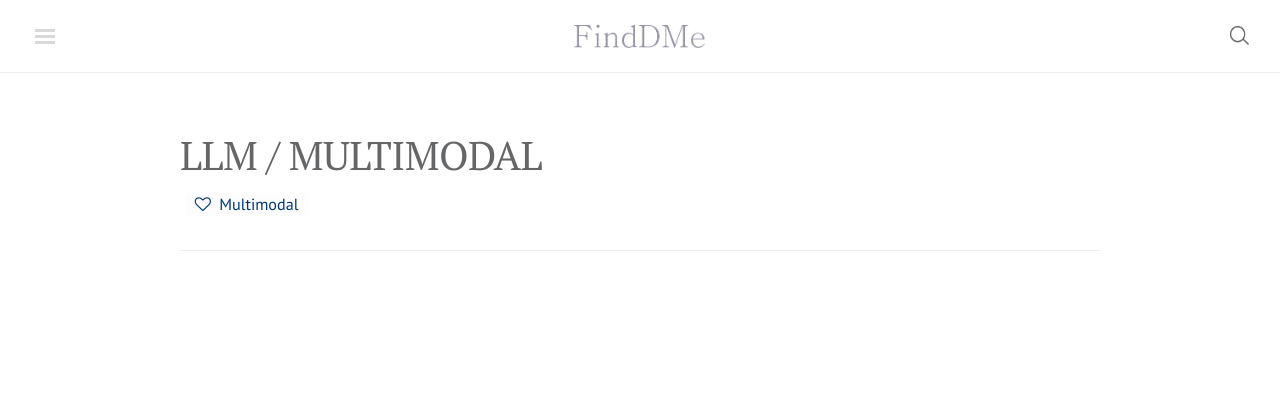
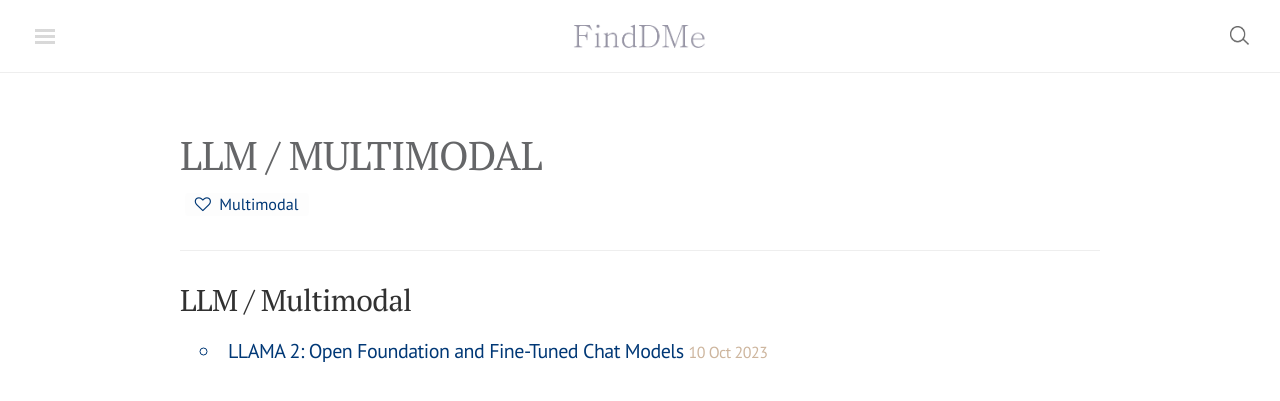
Before and after one commit to finddme/finddme.github.io, a Jekyll site: the page built from blog/llm_multimodal.html, in a window 1280 px wide. Shown: the top 401 px of the page. Built offline with Jekyll 4.4.1, drawn with Linux system fonts in a browser that asks for light colours; nearby versions of some CDN libraries; comment, search, counter and statistics services are not loaded.

Commit message:
Update 2023-10-10-LLMA2.md

```diff
--- a/_posts/2023-10-10-LLMA2.md
+++ b/_posts/2023-10-10-LLMA2.md
@@ -1,6 +1,6 @@
 ---
 title: "LLAMA 2: Open Foundation and Fine-Tuned Chat Models"
-category: Natural Language Processing
+category: LLM / Multimodal
 tag: NLP
 ---
 
```
